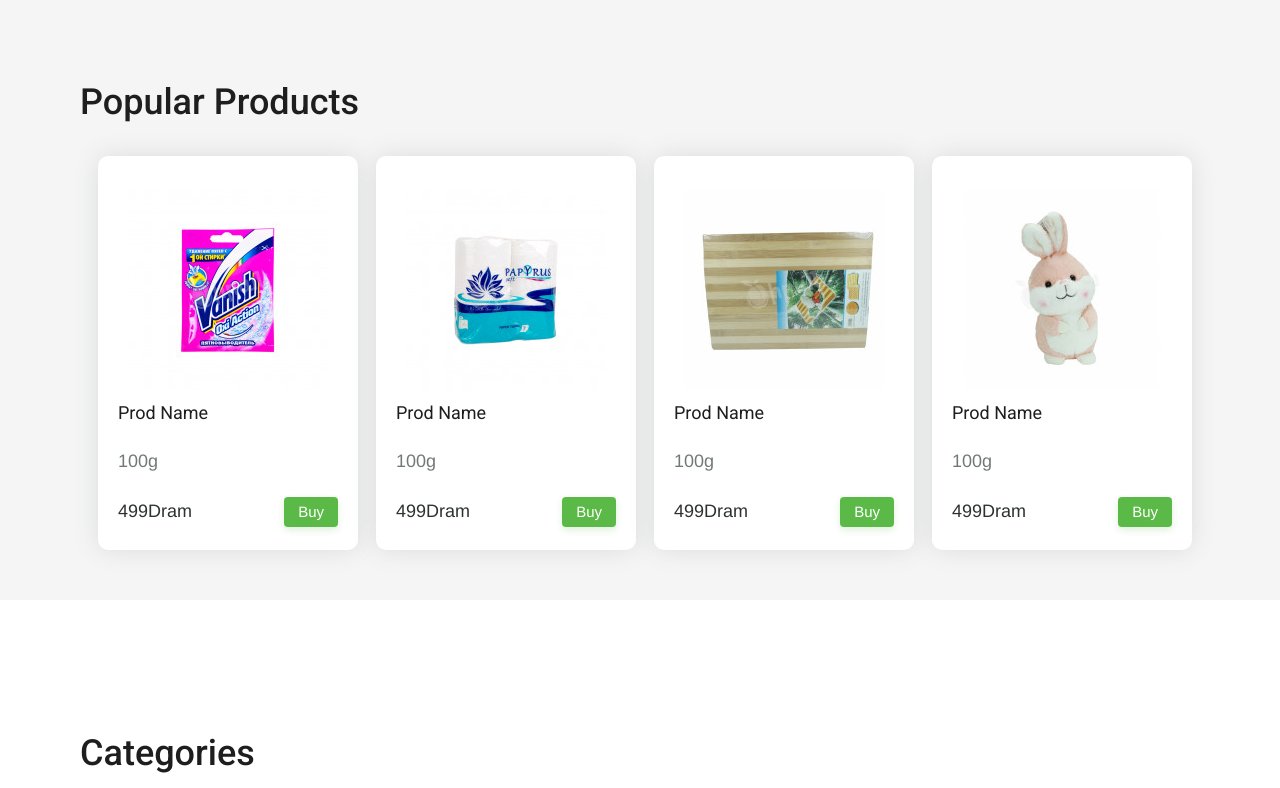
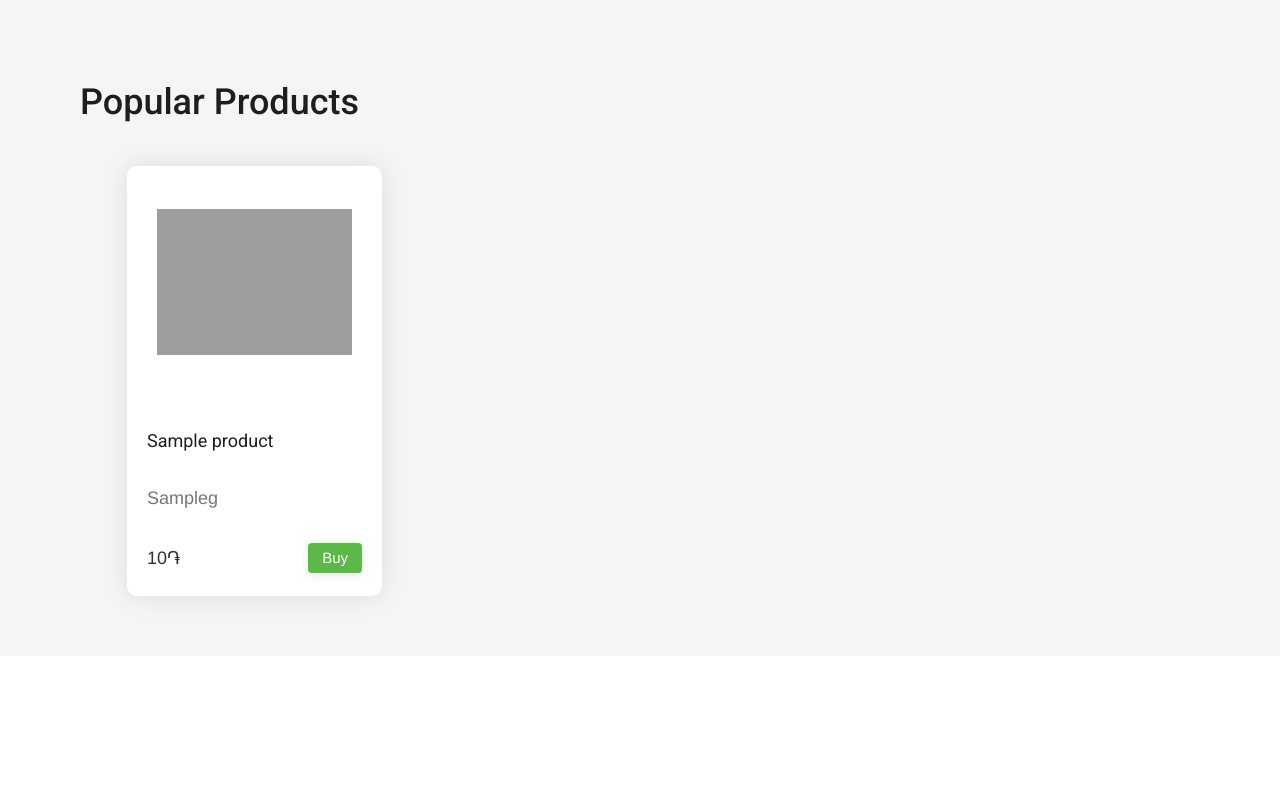
Before and after one commit to AgvanGrigoryan/PHP-shop-project, a PHP site: page / in a window 1280 px wide. Shown: the part 801-1589 px from the top of the page. Run offline with PHP 8.4, Linux system fonts and the light colour scheme; tables that the repository leaves empty or names only in its code hold one stand-in row (values such as "Sample post"); some libraries are stand-ins or nearby versions; grey boxes are pictures that could not be loaded.

Commit message:
popular products box with php

```diff
--- a/index.php
+++ b/index.php
@@ -61,7 +61,7 @@
             Мы следим за качеством в Ереване и знаем, где покупать лучшее. Обзоры, каталоги вещей с ценами и
             скидками, адреса и телефоны</p>
           <div class="header__arrow">
-            <a class="header__arrow-link" href="#">
+            <a class="header__arrow-link" href="#popular-product">
               <img class="header_arrow-img" src="images/arrow.svg" alt="">
             </a>
           </div>
@@ -70,55 +70,31 @@
     </div>
   </header>
 
-  <div class="popular-product product__box">
+  <?php
+    $popular = mysqli_query($connection,'SELECT * FROM `product` ORDER BY `bought` DESC LIMIT 4;');
+  ?>
+  <div class="popular-product product__box" id="popular-product">
     <div class="container">
       <div class="popular-product__inner product__box__inner">
         <h2 class="popular-product__title title">Popular Products</h2>
         <div class="popular-product__items product__items">
+          <?php
+            while($pop_prod = mysqli_fetch_assoc($popular)){
+              ?>
             <div class="product__item">
               <a href="" class="product__img-box">
-              <img src="images/products/vanish_oxi_action_30g_200x200.jpg" alt="" class="product__img">
+                <img src="images/products/<?php echo $pop_prod['image'] ?>.jpg" alt="" class="product__img">
               </a>
-            <a href="#" class="product__name">Prod Name</a>
-            <span class="product__price-weight">100g</span>
+              <a href="#" class="product__name"><?php echo $pop_prod['title'] ?></a>
+              <span class="product__price-weight"><?php echo $pop_prod['weight'] ?>g</span>
               <div class="product__bottom-box">
-              <p class="product__price">499Dram</p>
+                <p class="product__price"><?php echo $pop_prod['price'] ?>&#x58f</p>
                 <button class="product__buy-btn">Buy</button>
               </div>
             </div>
-          <div class="product__item">
-            <a href="" class="product__img-box">
-              <img src="images/products/papyrus_kitchen_towel_200x200.jpg" alt="" class="product__img">
-            </a>
-            <a href="#" class="product__name">Prod Name</a>
-            <span class="product__price-weight">100g</span>
-            <div class="product__bottom-box">
-              <p class="product__price">499Dram</p>
-              <button class="product__buy-btn">Buy</button>
-            </div>
-          </div>
-          <div class="product__item">
-            <a href="" class="product__img-box">
-              <img src="images/products/chopping_board_200x200.jpg" alt="" class="product__img">
-            </a>
-            <a href="#" class="product__name">Prod Name</a>
-            <span class="product__price-weight">100g</span>
-            <div class="product__bottom-box">
-              <p class="product__price">499Dram</p>
-              <button class="product__buy-btn">Buy</button>
-            </div>
-          </div>
-          <div class="product__item">
-            <a href="" class="product__img-box">
-              <img src="images/products/toy_rabbit_200x200.jpg" alt="" class="product__img">
-            </a>
-            <a href="#" class="product__name">Prod Name</a>
-            <span class="product__price-weight">100g</span>
-            <div class="product__bottom-box">
-              <p class="product__price">499Dram</p>
-              <button type="button" class="product__buy-btn">Buy</button>
-            </div>
-          </div>
+              <?php
+            }
+          ?>
           <!-- <div class="product__item"></div>
           <div class="product__item"></div>
           <div class="product__item"></div>
@@ -135,11 +111,9 @@
   <div class="category">
     <div class="container">
       <div class="category__inner">
-        <div class="category__top">
           <h2 class="category__title title">
             Categories
           </h2>
-        </div>
         <div class="category__items">
           <?php
           while ($cat = mysqli_fetch_assoc($categories)) {
@@ -159,7 +133,7 @@
   </div>
 
   <?php
-    $new_prod = mysqli_query($connection,'SELECT * FROM `product` ORDER BY id DESC LIMIT 10;');
+    $new_prod = mysqli_query($connection,'SELECT * FROM `product` ORDER BY id DESC LIMIT 4;');
   ?>
 
   <div class="new-product product__box">
--- a/style/style.css
+++ b/style/style.css
@@ -284,9 +284,9 @@
 .product__items {
     display: flex;
     flex-direction: row;
-    justify-content: space-evenly;
     width: 100%;
-    height: 100%;
+    height: 450px;
+    padding: 10px 32px;
 }
 
 .product__item {
@@ -294,12 +294,12 @@
     flex-direction: column;
     justify-content: space-evenly;
     background-color: #fff;
-    margin-left: 10px;
+    margin-left: 15px;
     border-radius: 10px;
     box-shadow: 0 0 25px rgb(83 90 88 / 15%);
-    padding: 0px 20px 20px;
-    width: auto;
-    height: 100%;
+    padding: 0px 20px 10px;
+    width: 255px;
+    max-height: 430px;
     transition: 0.5s;
 }
 
@@ -328,6 +328,7 @@
 }
 
 .product__price-weight {
+    display:block;
     color: #717978;
     margin-bottom: 20px;
     font-family: roboto-regular, helvetica, arial, 'sans-serif';
```
Also changed, not shown: script/script.js (+11 -0 lines). Lines whose indentation alone changed are shown as unchanged.
